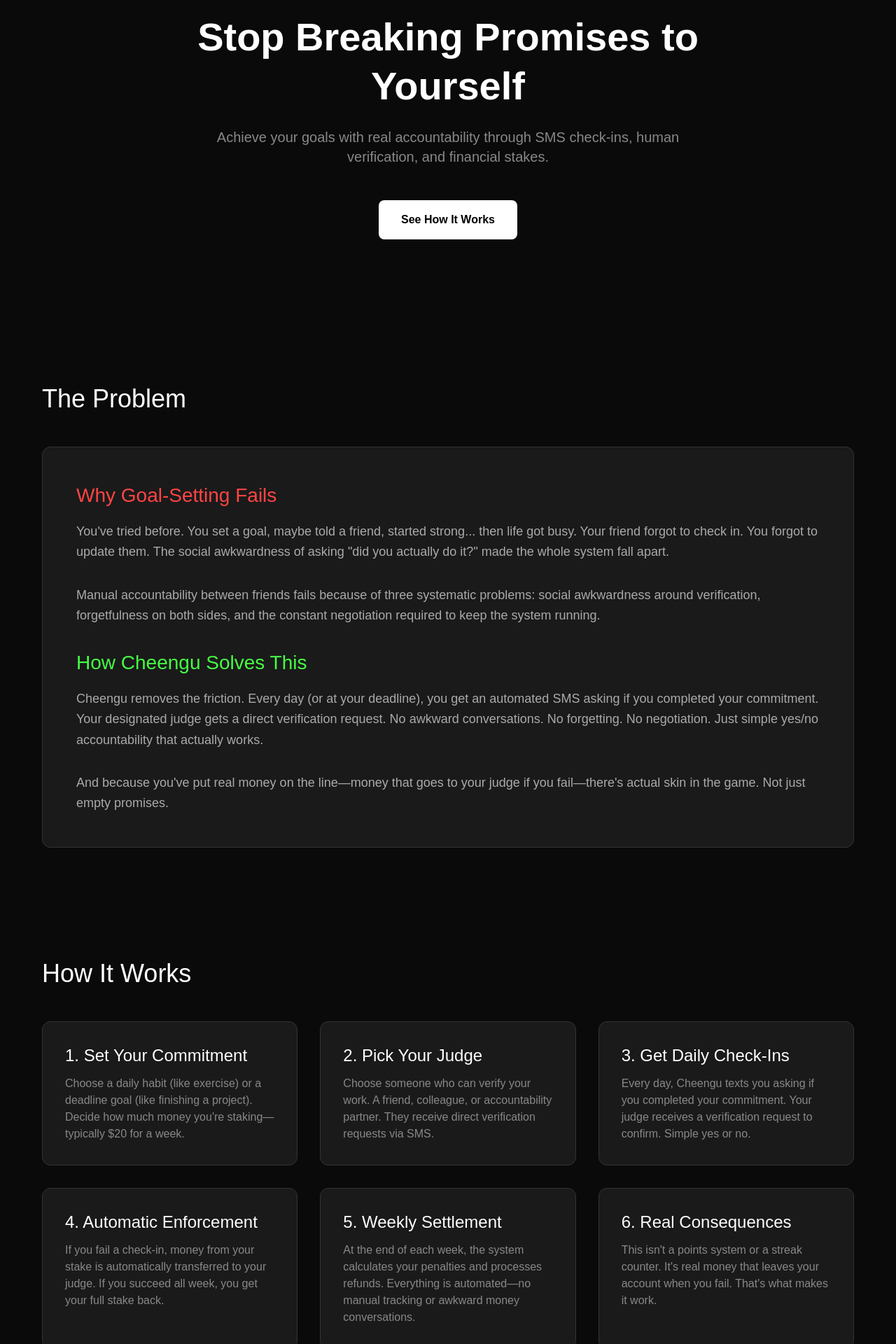
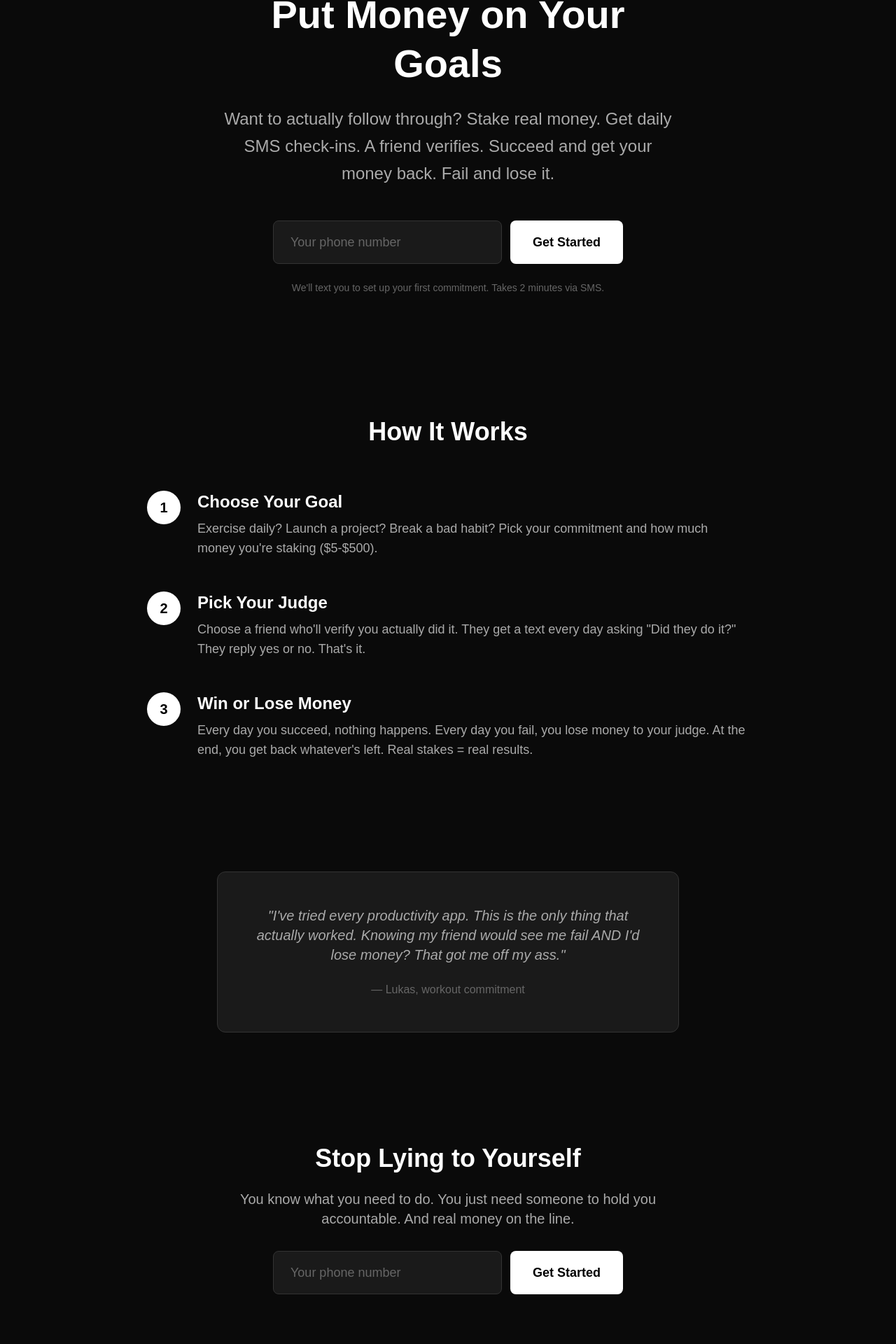
Before and after one commit to cheengutech/cheengu-site, a Next.js app: page / in a window 1280 px wide. Shown: the part 175-2095 px from the top of the page at 70% size. Built offline with nearby package versions, Linux system fonts and the light colour scheme.

Commit message:
Easier wording on homepage and signup available

```diff
--- a/app/page.tsx
+++ b/app/page.tsx
@@ -1,6 +1,40 @@
+'use client';
+
 import Link from 'next/link';
+import { useState } from 'react';
 
 export default function Home() {
+  const [phone, setPhone] = useState('');
+  const [status, setStatus] = useState<'idle' | 'loading' | 'success' | 'error'>('idle');
+  const [message, setMessage] = useState('');
+
+  const handleSubmit = async (e: React.FormEvent) => {
+    e.preventDefault();
+    setStatus('loading');
+
+    try {
+      const response = await fetch('/api/signup', {
+        method: 'POST',
+        headers: { 'Content-Type': 'application/json' },
+        body: JSON.stringify({ phone }),
+      });
+
+      const data = await response.json();
+
+      if (response.ok) {
+        setStatus('success');
+        setMessage('Check your phone! We just sent you a text to get started.');
+        setPhone('');
+      } else {
+        setStatus('error');
+        setMessage(data.error || 'Something went wrong. Please try again.');
+      }
+    } catch (error) {
+      setStatus('error');
+      setMessage('Failed to connect. Please try again.');
+    }
+  };
+
   return (
     <div className="min-h-screen bg-[#0a0a0a] text-white">
       <nav className="bg-[#1a1a1a] border-b border-[#333] sticky top-0 z-50">
@@ -11,142 +45,151 @@
           <ul className="flex gap-8">
             <li><Link href="/how-it-works" className="text-[#888] hover:text-white text-sm transition-colors">How It Works</Link></li>
             <li><Link href="/contact" className="text-[#888] hover:text-white text-sm transition-colors">Contact</Link></li>
-            <li><Link href="/privacy" className="text-[#888] hover:text-white text-sm transition-colors">Privacy</Link></li>
-            <li><Link href="/terms" className="text-[#888] hover:text-white text-sm transition-colors">Terms</Link></li>
           </ul>
         </div>
       </nav>
 
-      <div className="max-w-[800px] mx-auto px-5 py-32 text-center">
+      {/* Hero Section - Super Simple */}
+      <div className="max-w-[700px] mx-auto px-5 py-24 text-center">
         <h1 className="text-[56px] font-bold mb-6 leading-tight">
-          Stop Breaking Promises to Yourself
+          Put Money on Your Goals
         </h1>
-        <p className="text-xl text-[#888] mb-12">
-          Achieve your goals with real accountability through SMS check-ins, human verification, and financial stakes.
-        </p>
-        <Link
-          href="/how-it-works"
-          className="inline-block bg-white text-black px-8 py-4 rounded-lg font-semibold text-base hover:bg-[#f0f0f0] transition-colors"
-        >
-          See How It Works
-        </Link>
-      </div>
-
-      <div className="max-w-[1200px] mx-auto px-5 py-20">
-        <h2 className="text-4xl mb-4">The Problem</h2>
-        <div className="bg-[#1a1a1a] p-12 rounded-xl border border-[#333] mt-12">
-          <h3 className="text-[28px] mb-4 text-[#ff4444]">Why Goal-Setting Fails</h3>
-          <p className="text-lg text-[#aaa] leading-relaxed mb-8">
-            You've tried before. You set a goal, maybe told a friend, started strong... then life got busy. Your friend forgot to check in. You forgot to update them. The social awkwardness of asking "did you actually do it?" made the whole system fall apart.
-          </p>
-          <p className="text-lg text-[#aaa] leading-relaxed mb-8">
-            Manual accountability between friends fails because of three systematic problems: social awkwardness around verification, forgetfulness on both sides, and the constant negotiation required to keep the system running.
+        <p className="text-2xl text-[#aaa] mb-12 leading-relaxed">
+          Want to actually follow through? Stake real money.
+          Get daily SMS check-ins. A friend verifies.
+          Succeed and get your money back. Fail and lose it.
         </p>
 
-          <h4 className="text-[28px] mb-4 text-[#44ff44]">How Cheengu Solves This</h4>
-          <p className="text-lg text-[#aaa] leading-relaxed mb-8">
-            Cheengu removes the friction. Every day (or at your deadline), you get an automated SMS asking if you completed your commitment. Your designated judge gets a direct verification request. No awkward conversations. No forgetting. No negotiation. Just simple yes/no accountability that actually works.
-          </p>
-          <p className="text-lg text-[#aaa] leading-relaxed">
-            And because you've put real money on the line—money that goes to your judge if you fail—there's actual skin in the game. Not just empty promises.
+        {/* Signup Form */}
+        <div className="max-w-[500px] mx-auto">
+          <form onSubmit={handleSubmit} className="mb-6">
+            <div className="flex gap-3">
+              <input
+                type="tel"
+                value={phone}
+                onChange={(e) => setPhone(e.target.value)}
+                placeholder="Your phone number"
+                className="flex-1 bg-[#1a1a1a] border border-[#333] rounded-lg px-6 py-4 text-white placeholder-[#666] focus:outline-none focus:border-[#555] text-lg"
+                required
+                disabled={status === 'loading'}
+              />
+              <button
+                type="submit"
+                disabled={status === 'loading'}
+                className="bg-white text-black px-8 py-4 rounded-lg font-semibold text-lg hover:bg-[#f0f0f0] transition-colors disabled:opacity-50 disabled:cursor-not-allowed whitespace-nowrap"
+              >
+                {status === 'loading' ? 'Sending...' : 'Get Started'}
+              </button>
+            </div>
+          </form>
+
+          {/* Status Messages */}
+          {status === 'success' && (
+            <div className="bg-[#1a3a1a] border border-[#44ff44] rounded-lg p-4 mb-6">
+              <p className="text-[#44ff44] font-medium">{message}</p>
+            </div>
+          )}
+
+          {status === 'error' && (
+            <div className="bg-[#3a1a1a] border border-[#ff4444] rounded-lg p-4 mb-6">
+              <p className="text-[#ff4444]">{message}</p>
+            </div>
+          )}
+
+          <p className="text-sm text-[#666]">
+            We'll text you to set up your first commitment. Takes 2 minutes via SMS.
           </p>
         </div>
       </div>
 
-      <div className="max-w-[1200px] mx-auto px-5 py-20">
-        <h2 className="text-4xl mb-4">How It Works</h2>
-        <div className="grid grid-cols-1 md:grid-cols-2 lg:grid-cols-3 gap-8 mt-12">
-          <div className="bg-[#1a1a1a] p-8 rounded-xl border border-[#333]">
-            <h3 className="text-2xl mb-3">1. Set Your Commitment</h3>
-            <p className="text-[#888]">
-              Choose a daily habit (like exercise) or a deadline goal (like finishing a project). Decide how much money you're staking—typically $20 for a week.
+      {/* Simple 3-Step Explanation */}
+      <div className="max-w-[900px] mx-auto px-5 py-20">
+        <h2 className="text-4xl font-bold text-center mb-16">How It Works</h2>
+
+        <div className="space-y-12">
+          <div className="flex gap-6 items-start">
+            <div className="flex-shrink-0 w-12 h-12 bg-white text-black rounded-full flex items-center justify-center font-bold text-xl">
+              1
+            </div>
+            <div>
+              <h3 className="text-2xl font-semibold mb-2">Choose Your Goal</h3>
+              <p className="text-lg text-[#aaa]">
+                Exercise daily? Launch a project? Break a bad habit? Pick your commitment and how much money you're staking ($5-$500).
               </p>
             </div>
+          </div>
 
-          <div className="bg-[#1a1a1a] p-8 rounded-xl border border-[#333]">
-            <h3 className="text-2xl mb-3">2. Pick Your Judge</h3>
-            <p className="text-[#888]">
-              Choose someone who can verify your work. A friend, colleague, or accountability partner. They receive direct verification requests via SMS.
+          <div className="flex gap-6 items-start">
+            <div className="flex-shrink-0 w-12 h-12 bg-white text-black rounded-full flex items-center justify-center font-bold text-xl">
+              2
+            </div>
+            <div>
+              <h3 className="text-2xl font-semibold mb-2">Pick Your Judge</h3>
+              <p className="text-lg text-[#aaa]">
+                Choose a friend who'll verify you actually did it. They get a text every day asking "Did they do it?" They reply yes or no. That's it.
               </p>
             </div>
-
-          <div className="bg-[#1a1a1a] p-8 rounded-xl border border-[#333]">
-            <h3 className="text-2xl mb-3">3. Get Daily Check-Ins</h3>
-            <p className="text-[#888]">
-              Every day, Cheengu texts you asking if you completed your commitment. Your judge receives a verification request to confirm. Simple yes or no.
-            </p>
           </div>
 
-          <div className="bg-[#1a1a1a] p-8 rounded-xl border border-[#333]">
-            <h3 className="text-2xl mb-3">4. Automatic Enforcement</h3>
-            <p className="text-[#888]">
-              If you fail a check-in, money from your stake is automatically transferred to your judge. If you succeed all week, you get your full stake back.
-            </p>
+          <div className="flex gap-6 items-start">
+            <div className="flex-shrink-0 w-12 h-12 bg-white text-black rounded-full flex items-center justify-center font-bold text-xl">
+              3
             </div>
-
-          <div className="bg-[#1a1a1a] p-8 rounded-xl border border-[#333]">
-            <h3 className="text-2xl mb-3">5. Weekly Settlement</h3>
-            <p className="text-[#888]">
-              At the end of each week, the system calculates your penalties and processes refunds. Everything is automated—no manual tracking or awkward money conversations.
-            </p>
-          </div>
-
-          <div className="bg-[#1a1a1a] p-8 rounded-xl border border-[#333]">
-            <h3 className="text-2xl mb-3">6. Real Consequences</h3>
-            <p className="text-[#888]">
-              This isn't a points system or a streak counter. It's real money that leaves your account when you fail. That's what makes it work.
+            <div>
+              <h3 className="text-2xl font-semibold mb-2">Win or Lose Money</h3>
+              <p className="text-lg text-[#aaa]">
+                Every day you succeed, nothing happens. Every day you fail, you lose money to your judge. At the end, you get back whatever's left. Real stakes = real results.
               </p>
             </div>
           </div>
         </div>
-
-      <div className="max-w-[1200px] mx-auto px-5 py-20">
-        <h2 className="text-4xl mb-4">Why Cheengu Works</h2>
-        <p className="text-lg text-[#aaa] leading-relaxed">
-          Most accountability apps fail because they rely on your motivation alone. Cheengu is different. It combines three proven psychological principles:
-        </p>
-
-        <div className="grid grid-cols-1 md:grid-cols-3 gap-8 mt-8">
-          <div className="bg-[#1a1a1a] p-8 rounded-xl border border-[#333]">
-            <h3 className="text-2xl mb-3">Loss Aversion</h3>
-            <p className="text-[#888]">
-              People are more motivated to avoid losing money than to gain rewards. Your stake creates real pain if you fail.
-            </p>
       </div>
 
-          <div className="bg-[#1a1a1a] p-8 rounded-xl border border-[#333]">
-            <h3 className="text-2xl mb-3">Social Accountability</h3>
-            <p className="text-[#888]">
-              Knowing another person will verify your work creates social pressure that self-reporting can't match.
+      {/* Social Proof / Simple Stats */}
+      <div className="max-w-[700px] mx-auto px-5 py-20 text-center">
+        <div className="bg-[#1a1a1a] border border-[#333] rounded-xl p-12">
+          <p className="text-xl text-[#aaa] mb-6 italic">
+            "I've tried every productivity app. This is the only thing that actually worked.
+            Knowing my friend would see me fail AND I'd lose money? That got me off my ass."
           </p>
-          </div>
-
-          <div className="bg-[#1a1a1a] p-8 rounded-xl border border-[#333]">
-            <h3 className="text-2xl mb-3">Automation</h3>
-            <p className="text-[#888]">
-              Removing manual tracking and negotiation means the system never breaks down from forgetfulness or social awkwardness.
-            </p>
-          </div>
+          <p className="text-[#666]">— Lukas, workout commitment</p>
         </div>
       </div>
 
-      <div className="max-w-[1200px] mx-auto px-5 py-20 text-center">
-        <h2 className="text-4xl mb-4">Ready to Actually Follow Through?</h2>
-        <p className="text-[#aaa] mb-8">Stop making empty promises. Start using real accountability.</p>
-        <Link
-          href="/how-it-works"
-          className="inline-block bg-white text-black px-8 py-4 rounded-lg font-semibold text-base hover:bg-[#f0f0f0] transition-colors"
+      {/* Final CTA */}
+      <div className="max-w-[700px] mx-auto px-5 py-20 text-center">
+        <h2 className="text-4xl font-bold mb-6">Stop Lying to Yourself</h2>
+        <p className="text-xl text-[#aaa] mb-8">
+          You know what you need to do. You just need someone to hold you accountable. And real money on the line.
+        </p>
+        <form onSubmit={handleSubmit} className="max-w-[500px] mx-auto">
+          <div className="flex gap-3">
+            <input
+              type="tel"
+              value={phone}
+              onChange={(e) => setPhone(e.target.value)}
+              placeholder="Your phone number"
+              className="flex-1 bg-[#1a1a1a] border border-[#333] rounded-lg px-6 py-4 text-white placeholder-[#666] focus:outline-none focus:border-[#555] text-lg"
+              required
+              disabled={status === 'loading'}
+            />
+            <button
+              type="submit"
+              disabled={status === 'loading'}
+              className="bg-white text-black px-8 py-4 rounded-lg font-semibold text-lg hover:bg-[#f0f0f0] transition-colors disabled:opacity-50 disabled:cursor-not-allowed whitespace-nowrap"
             >
-          Learn More
-        </Link>
+              Get Started
+            </button>
+          </div>
+        </form>
       </div>
 
       <footer className="bg-[#1a1a1a] border-t border-[#333] py-12 text-center text-[#666] text-sm mt-20">
         <p>&copy; 2025 Cheengu. All rights reserved.</p>
         <p className="mt-2">
-          <Link href="/privacy" className="text-[#888] hover:text-white">Privacy Policy</Link>
+          <Link href="/privacy" className="text-[#888] hover:text-white">Privacy</Link>
           {' | '}
-          <Link href="/terms" className="text-[#888] hover:text-white">Terms of Service</Link>
+          <Link href="/terms" className="text-[#888] hover:text-white">Terms</Link>
           {' | '}
           <Link href="/contact" className="text-[#888] hover:text-white">Contact</Link>
         </p>
```
Also changed, not shown: app/api/signup/route.ts (added, +75 -0 lines). Lines whose indentation alone changed are shown as unchanged.
